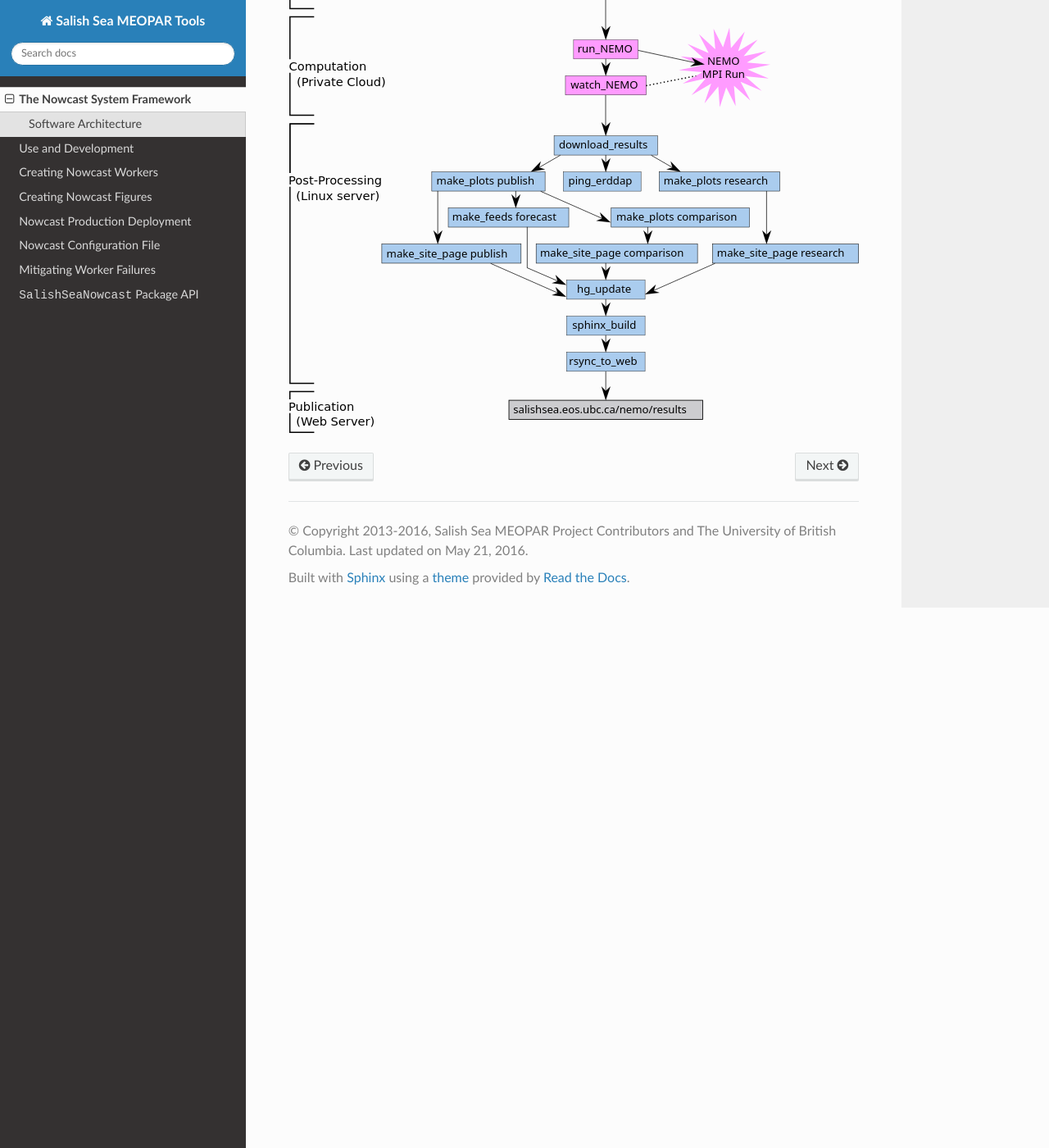
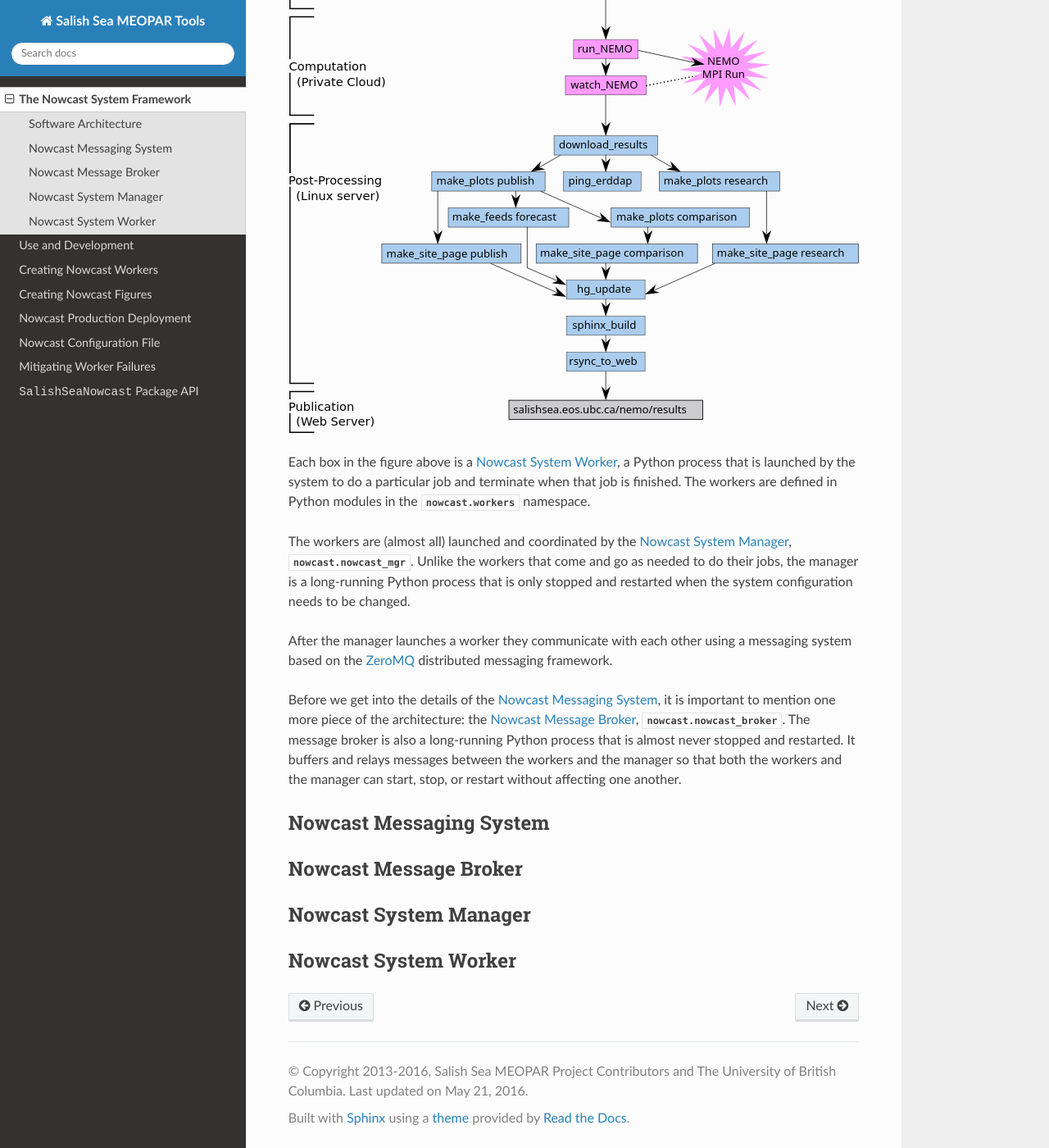
Before and after one commit to SalishSeaCast/SalishSeaNowcast, a Sphinx documentation site: the page built from docs/framework.rst, in a window 1280 px wide and 1400 px high, scrolled down 1242 px. Shown: the whole window at 82% size. Built offline with Sphinx 7.4.7 and the Read the Docs theme 2.0.0, drawn with Linux system fonts in a browser that asks for light colours.

Commit message:
Add description of nowcast system software architecture.

```diff
--- a/docs/framework.rst
+++ b/docs/framework.rst
@@ -55,3 +55,51 @@ The :py:obj:`SalishSeaNowcast` package holds the Python modules that power the n
 The system workflow looks like:
 
 .. image:: ProcessFlow.svg
+
+Each box in the figure above is a :ref:`NowcastSystemWorker`,
+a Python process that is launched by the system to do a particular job and terminate when that job is finished.
+The workers are defined in Python modules in the :py:obj:`nowcast.workers` namespace.
+
+The workers are
+(almost all)
+launched and coordinated by the :ref:`NowcastSystemManager`,
+:py:mod:`nowcast.nowcast_mgr`.
+Unlike the workers that come and go as needed to do their jobs,
+the manager is a long-running Python process that is only stopped and restarted when the system configuration needs to be changed.
+
+After the manager launches a worker they communicate with each other using a messaging system based on the `ZeroMQ`_ distributed messaging framework.
+
+.. _ZeroMQ: http://zeromq.org/
+
+Before we get into the details of the :ref:`NowcastMessagingSystem`,
+it is important to mention one more piece of the architecture:
+the :ref:`NowcastMessageBroker`,
+:py:mod:`nowcast.nowcast_broker`.
+The message broker is also a long-running Python process that is almost never stopped and restarted.
+It buffers and relays messages between the workers and the manager so that both the workers and the manager can start,
+stop,
+or restart without affecting one another.
+
+
+.. _NowcastMessagingSystem:
+
+Nowcast Messaging System
+========================
+
+
+.. _NowcastMessageBroker:
+
+Nowcast Message Broker
+======================
+
+
+.. _NowcastSystemManager:
+
+Nowcast System Manager
+======================
+
+
+.. _NowcastSystemWorker:
+
+Nowcast System Worker
+=====================
```
